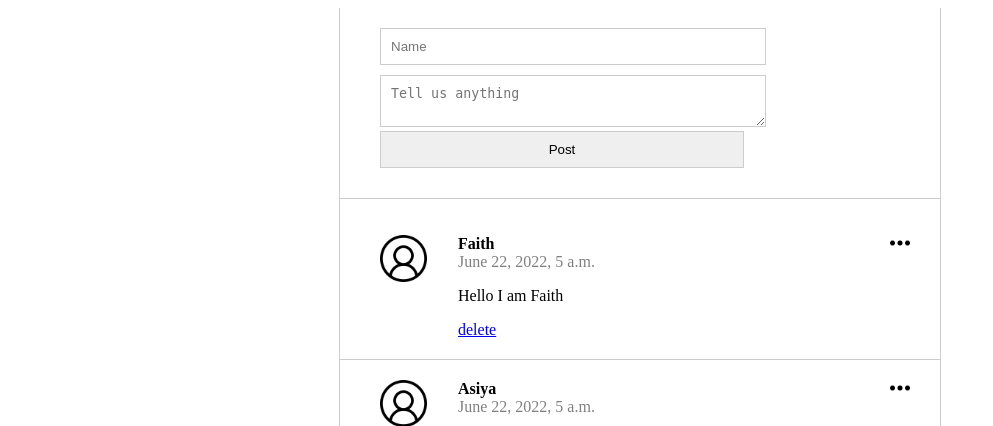
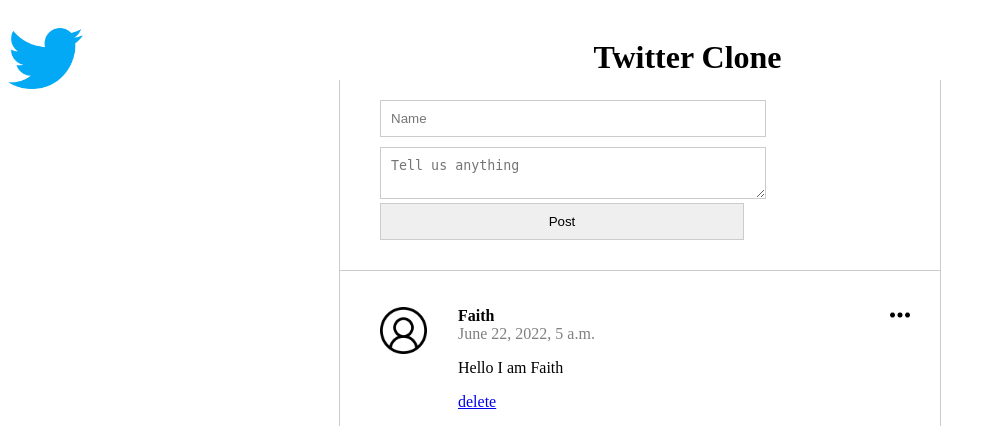
Before and after one commit to faithals/django_forum, a Django app: page / in a window 1280 px wide. Shown: the top 426 px of the page, without its empty margins (0-993 px from the left). Run offline with Django 4.2, Linux system fonts and the light colour scheme; data comes from the database, SQL or seed files in the repository.

Commit message:
header and logo

```diff
--- a/static/css/style.css
+++ b/static/css/style.css
@@ -13,6 +13,19 @@ body {
     border-left: 1px solid #ccc;
     border-right: 1px solid #ccc;
 }
+
+.header img {
+    float: left;
+    width: 75px;
+    height: 75px;
+  }
+
+  .header h1 {
+    position: relative;
+    top: 18px;
+    left: 10px;
+    text-align: center;
+  }
 
 /*
 Post
--- a/templates/posts.html
+++ b/templates/posts.html
@@ -1,5 +1,9 @@
 {% extends "base.html" %} {% block content %}
 {% load static %}
+<div class="header">
+    <img src="static/img/twitter.png" name="logo" />
+    <h1>Twitter Clone</h1>
+  </div>
 <section class="content">
     <section class="post_form">
         <form action="/" method="POST">
```
